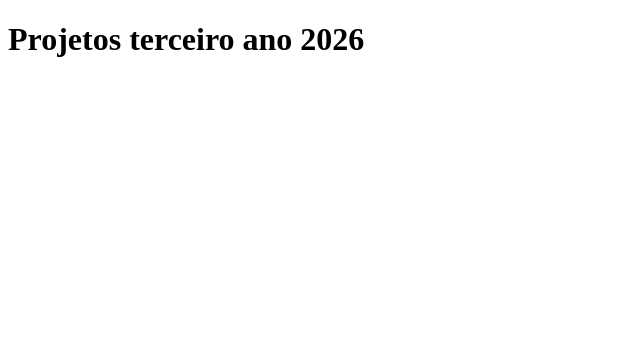
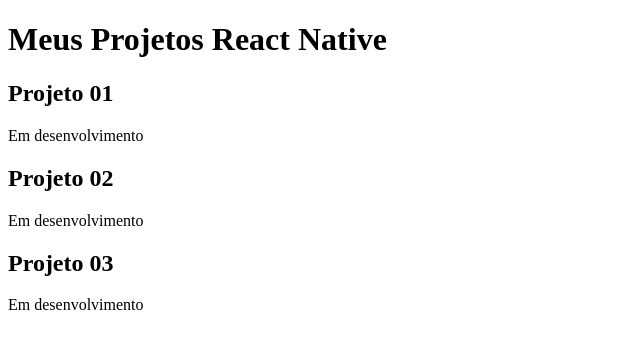
Before and after one commit to nicolekauane/terceiroano2026, a plain HTML site: page index.html in a window 1280 px wide. Shown: the whole page, without its empty margins (0-640 px from the left). Drawn offline with Linux system fonts and the light colour scheme.

Commit message:
index teste

```diff
--- a/index.html
+++ b/index.html
@@ -6,6 +6,30 @@
     <title>Document</title>
 </head>
 <body>
-    <h1>Projetos terceiro ano 2026</h1>
+    <!DOCTYPE html>
+<html lang="pt-BR">
+<head>
+    <meta charset="UTF-8">
+    <title>Meus Projetos</title>
+</head>
+<body>
+
+<h1>Meus Projetos React Native</h1>
+
+<div>
+    <h2>Projeto 01</h2>
+    <p>Em desenvolvimento</p>
+</div>
+
+<div>
+    <h2>Projeto 02</h2>
+    <p>Em desenvolvimento</p>
+</div>
+
+<div>
+    <h2>Projeto 03</h2>
+    <p>Em desenvolvimento</p>
+</div>
+
 </body>
 </html>
```
Also changed, not shown: style.css (added).
